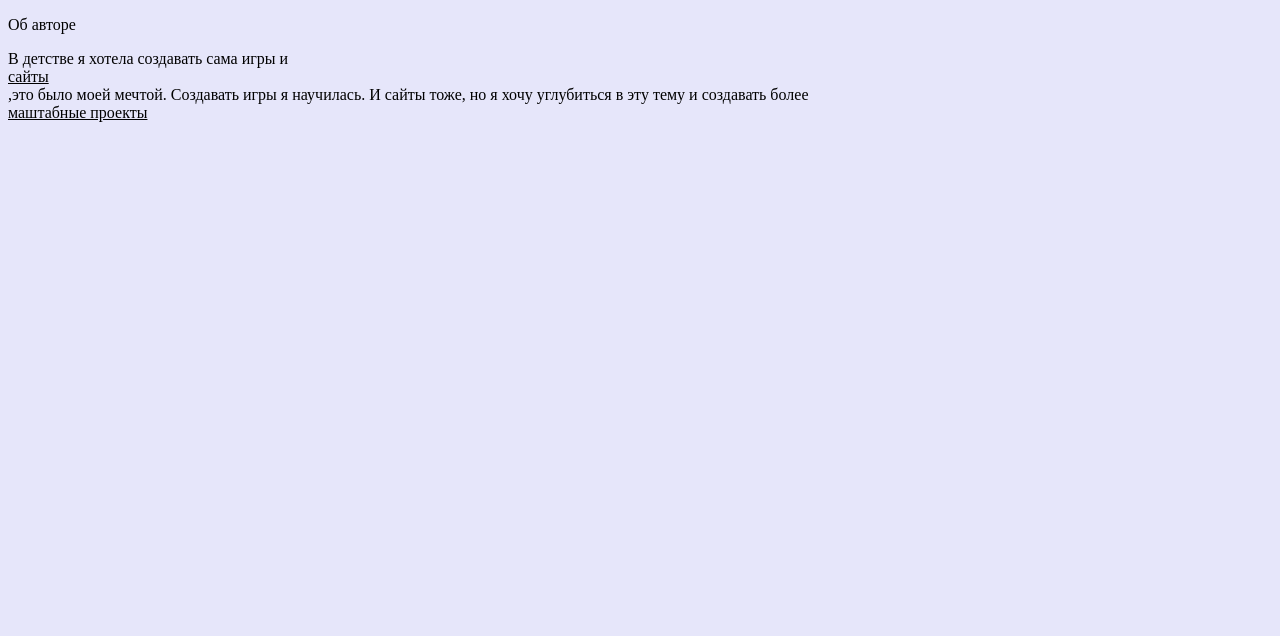
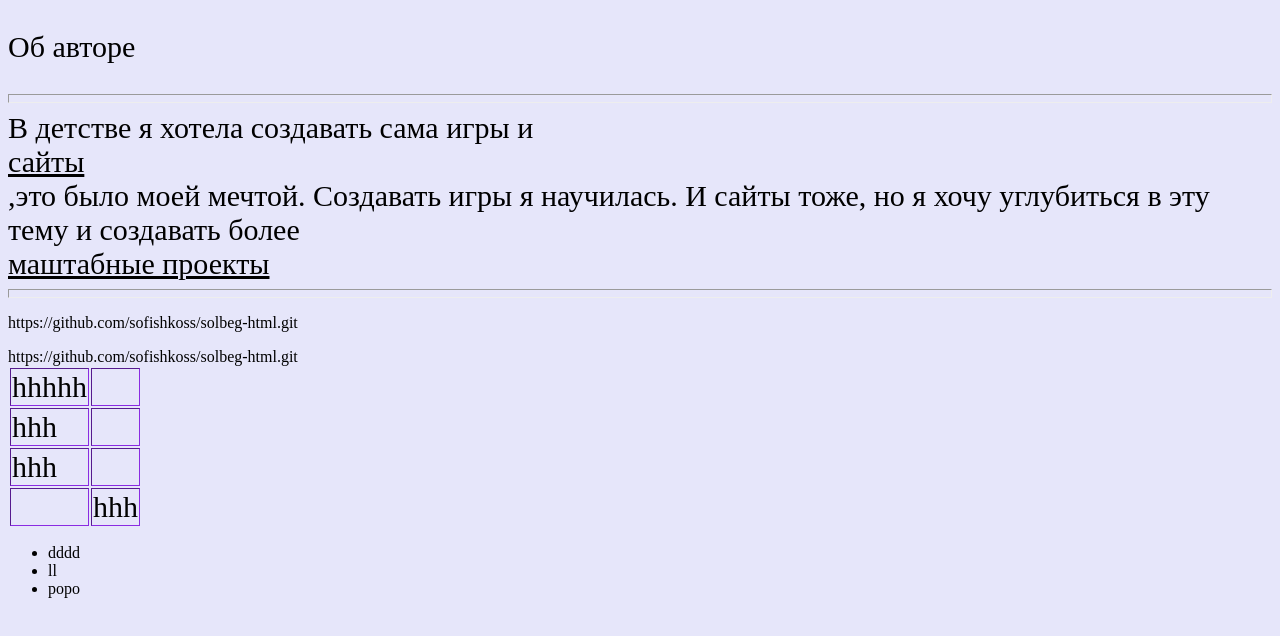
Before and after one commit to sofishkoss/solbeg-html, a website: page index.html in a window 1280 px wide. Drawn offline with Linux system fonts and the light colour scheme.

Commit message:
3 lesson

```diff
--- a/index.html
+++ b/index.html
@@ -1,33 +1,70 @@
-<!DOCTYPE html>
-<html lang="en">
+<!DOCTYPE html><html lang="en">
 <head>
     <meta charset="UTF-8">
     <title>Моя первая страница</title>
     <style>
-           .j {
-               text-decoration: underline
-           };
-           #link {
-               text-decoration: none;
-
-           }
-
-
+        .j {
+            text-decoration: underline
+        }
+        link {
+            text-decoration: none;
+        }
+        .table {
+            font-size: 30px;
+            border: blueviolet;
+        }
+        .u {
+            font-size: 30px;
+        }
+        hr {
+            height: 7px;
+            color: blue;
+        }
     </style>
 </head>
 <body bgcolor="#e6e6fa">
-        <p >
-            Об авторе
-        </p>
-     <div> В детстве я хотела создавать сама игры и <div class="j">сайты</div> ,это было моей мечтой. Создавать игры я научилась. И сайты тоже, но я хочу углубиться в эту тему и создавать
-     более <div class="j">маштабные проекты</div> </div>
+<p class="u">    Об авторе</p>
+<hr>
+<div class="u"> В детстве я хотела создавать сама игры и <div class="j">сайты</div> ,это было моей мечтой. Создавать игры я научилась. И сайты тоже, но я хочу углубиться в эту тему и создавать
+    более <div class="j">маштабные проекты</div>
+</div>
+
+<hr>
+<p href="#">https://github.com/sofishkoss/solbeg-html.git</p>
+<link>https://github.com/sofishkoss/solbeg-html.git</link>
+
+<!-- ТАБЛИЦА-->
+
+<table border="1" class="table"><tr>
+    <td>hhhhh </td>
+    <td> </td>
+</tr>
+    <tr>
+        <td> hhh</td>
+        <td> </td>
+    </tr>
+    <tr>
+        <td> hhh</td>
+        <td> </td>
+    </tr>
+    <tr>
+        <td> </td>
+        <td> hhh</td>
+    </tr>
+</table>
+
+<!--    СПИСОК-->
+
+<ul>
+    <li>dddd</li>
+    <li>ll</li>
+    <li>popo</li>
+</ul>
+
+<!--  ИЗОБРАЖЕНИЕ-->
 
 
-
-
-
-<!--        <p href="#">https://github.com/sofishkoss/solbeg-html.git</p>-->
-<!--<link>https://github.com/sofishkoss/solbeg-html.git</link>-->
+<img src="">
 
 </body>
 </html>
--- /dev/null
+++ b/package.json
@@ -0,0 +1,5 @@
+{
+  "devDependencies": {
+    "prettier": "3.0.3"
+  }
+}
```
Also changed, not shown: 2 other files.
